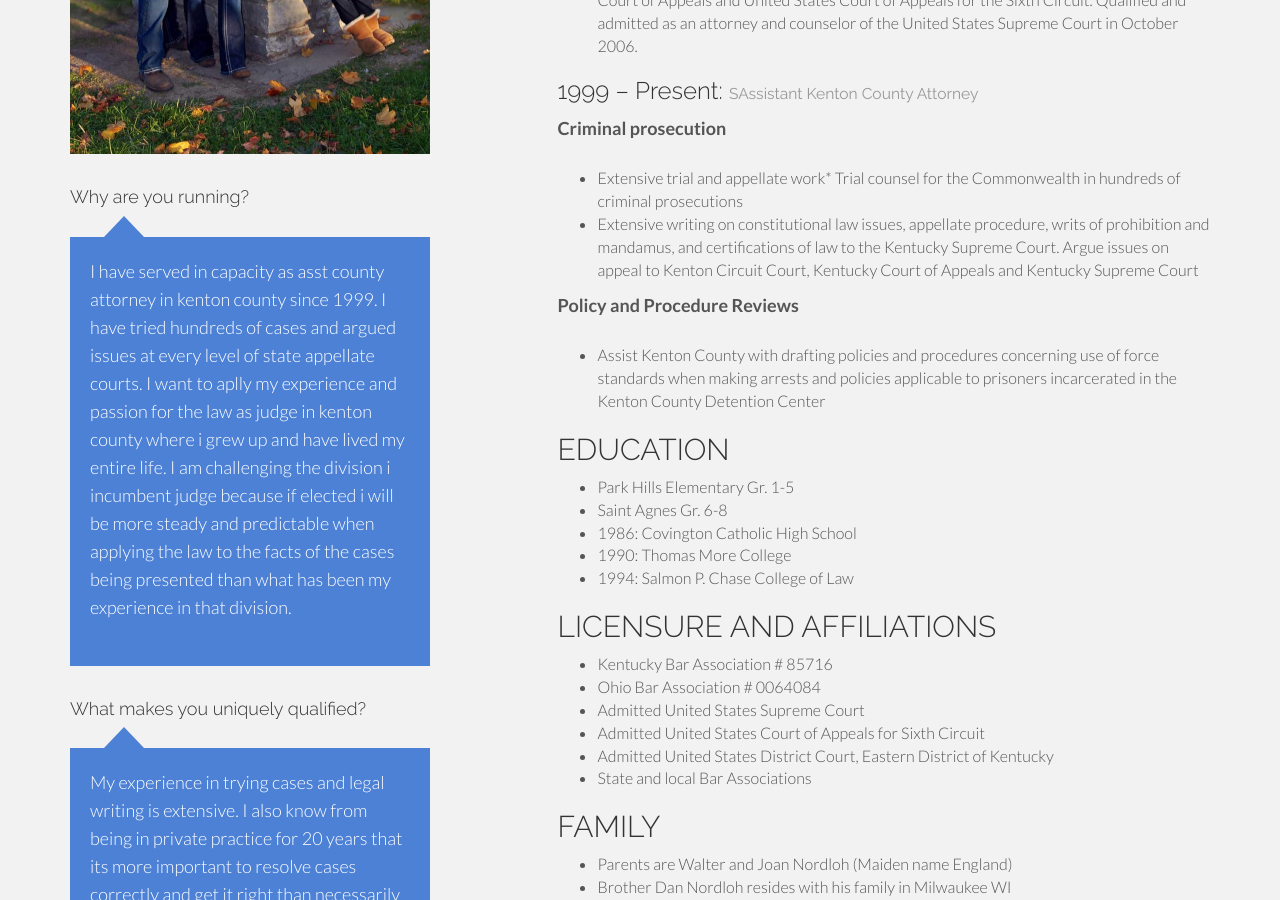
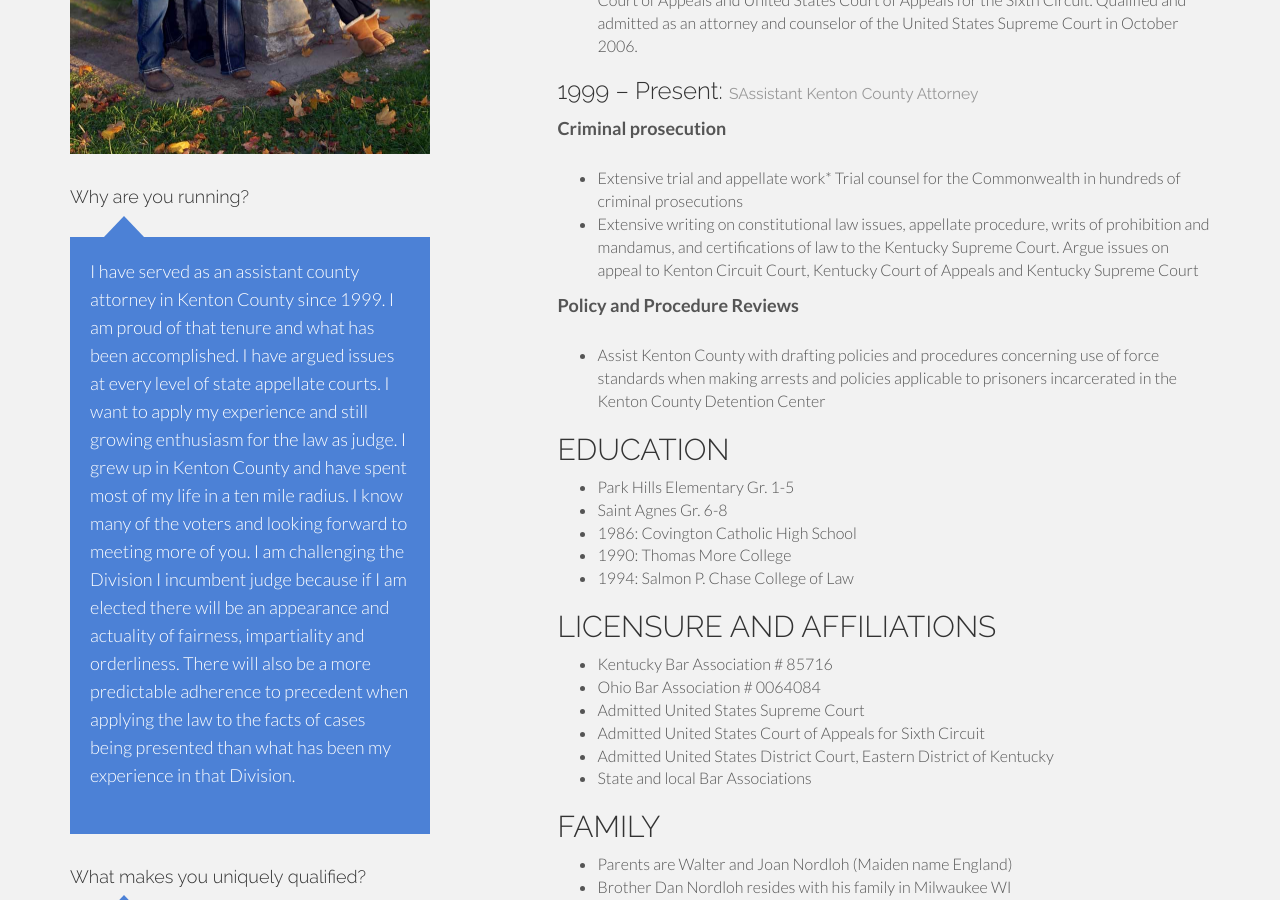
Before and after one commit to NORDLOHFORJUDGE/NordlohForJudge, a Jekyll site: the page built from index.html, in a window 1280 px wide and 900 px high, scrolled down 2079 px. Built offline with Jekyll 4.4.1, drawn with Linux system fonts in a browser that asks for light colours; Markdown is read by kramdown in place of the engine named in the settings; comment, search, counter and statistics services are not loaded.

Commit message:
Updated profile-question-1.md

```diff
--- a/_includes/profile-question-1.md
+++ b/_includes/profile-question-1.md
@@ -1 +1 @@
-I have served in capacity as asst county attorney in kenton county since 1999.  I have tried hundreds of cases and argued issues at every level of state appellate courts.  I want to aplly my experience and passion for the law as judge in kenton county where i grew up and have lived my entire life.  I am challenging the division i incumbent judge because if elected i will be more steady and predictable when applying the law to the facts of the cases being presented than what has been my experience in that division.
+I have served as an assistant county attorney in Kenton County since 1999.  I am proud of that tenure and what has been accomplished.  I have argued issues at every level of state appellate courts.  I want to apply my experience and still growing enthusiasm for the law as judge.  I grew up in Kenton County and have spent most of my life in a ten mile radius.  I know many of the voters and looking forward to meeting more of you.  I am challenging the Division I incumbent judge because if I am elected there will be an appearance and actuality of fairness, impartiality and orderliness.  There will also be a more predictable adherence to precedent when applying the law to the facts of cases being presented than what has been my experience in that Division.
```
